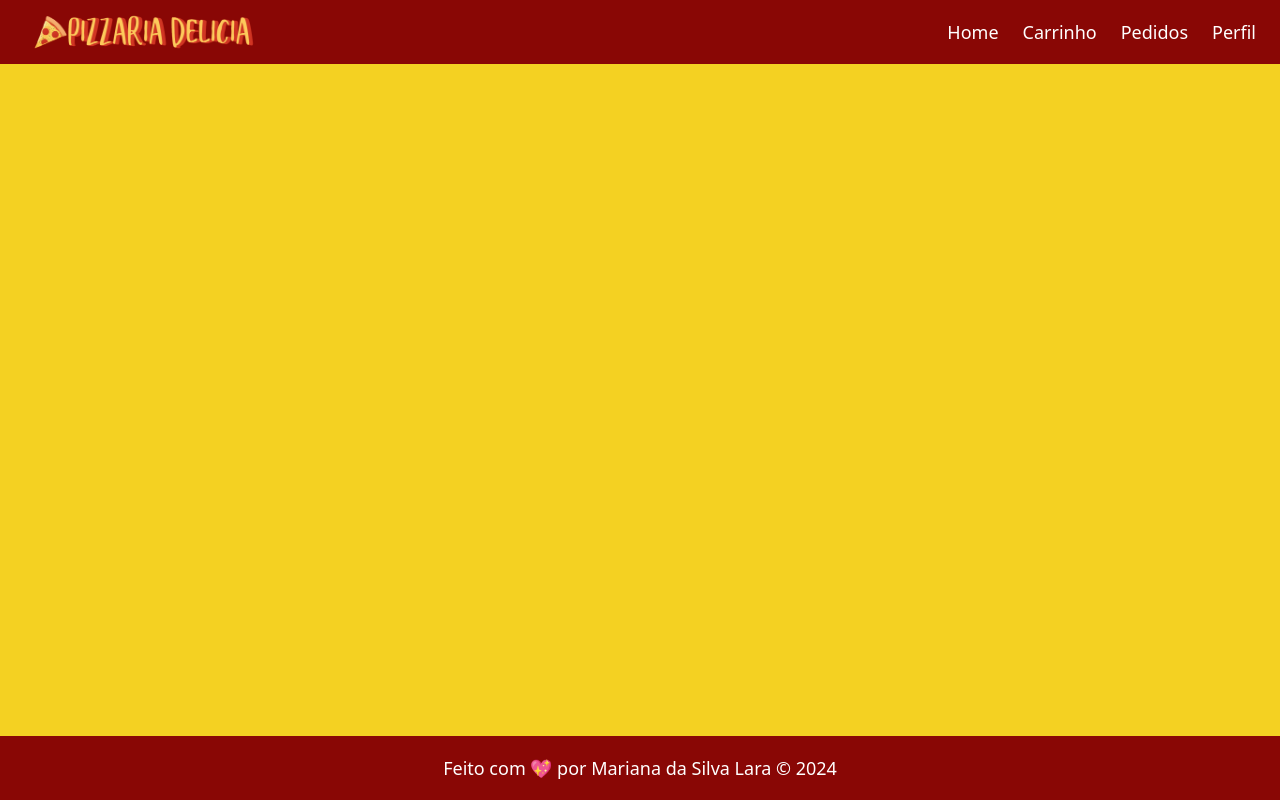
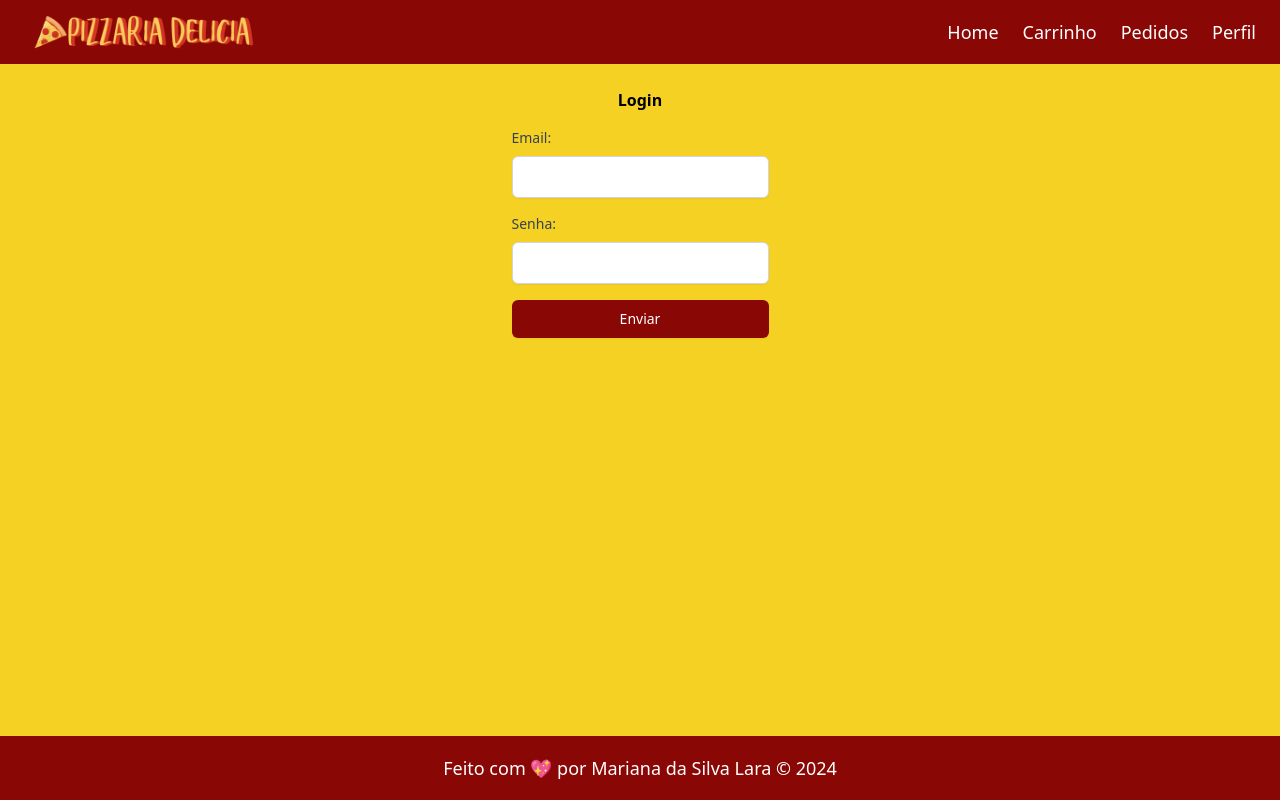
Before and after one commit to marislaradev/pizzaria, a React (Vite) app: page / in a window 1280 px wide. Built offline with nearby package versions, Linux system fonts and the light colour scheme.

Commit message:
feat: create LoginForm component

```diff
--- a/src/components/LoginForm/index.jsx
+++ b/src/components/LoginForm/index.jsx
@@ -1,8 +1,61 @@
+import { ErrorMessage, Field, Form, Formik } from "formik";
+
 function LoginForm() {
-    return (
-        <>
-        </>
-    )
+  return (
+    <Formik>
+      <Form>
+        <div className="mb-4">
+          <h1 className="font-bold text-center mb-4 mt-10 dark:text-gray-200">
+            Login
+          </h1>
+          <label
+            htmlFor="email"
+            className="block text-sm font-medium text-gray-700 dark:text-gray-300 mb-2"
+          >
+            Email:
+          </label>
+          <Field
+            type="email"
+            id="email"
+            name="email"
+            className="shadow-sm rounded-md w-full px-3 py-2 border border-gray-300 focus:outline-none focus:ring-molho_de_tomate focus:border-molho_de_tomate"
+          />
+          <ErrorMessage
+            name="email"
+            component="div"
+            className="text-sm font-medium text-red-600 dark:text-red-600 mb-2"
+          />
+        </div>
+
+        <div className="mb-4">
+          <label
+            htmlFor="password"
+            className="block text-sm font-medium text-gray-700 dark:text-gray-300 mb-2"
+          >
+            Senha:
+          </label>
+          <Field
+            type="password"
+            id="password"
+            name="password"
+            className="shadow-sm rounded-md w-full px-3 py-2 border border-gray-300 focus:outline-none focus:ring-manjerona focus:border-manjerona"
+          />
+          <ErrorMessage
+            name="password"
+            component="div"
+            className="text-sm font-medium text-red-600 dark:text-red-600 mb-2"
+          />
+        </div>
+
+        <button
+          type="submit"
+          className="w-full flex justify-center py-2 px-4 border border-transparent rounded-md shadow-sm text-sm font-medium text-white bg-molho_de_tomate hover:bg-queijo-hover focus:outline-none focus:ring-2 focus:ring-offset-2 focus:ring-molho_de_tomate transform transition-transform hover:scale-105"
+        >
+          Enviar
+        </button>
+      </Form>
+    </Formik>
+  );
 }
 
 export default LoginForm;
--- a/src/pages/PageBase/index.jsx
+++ b/src/pages/PageBase/index.jsx
@@ -2,6 +2,7 @@
 import Container from "../../components/Container";
 import Footer from "../../components/Footer";
 import Header from "../../components/Header";
+import LoginForm from "../../components/LoginForm";
 
 
 function PageBase() {
@@ -9,7 +10,7 @@
     <main>
       <Header />
       <Container>
-        <Outlet />
+        <LoginForm/>
       </Container>
       <Footer />
     </main>
```
